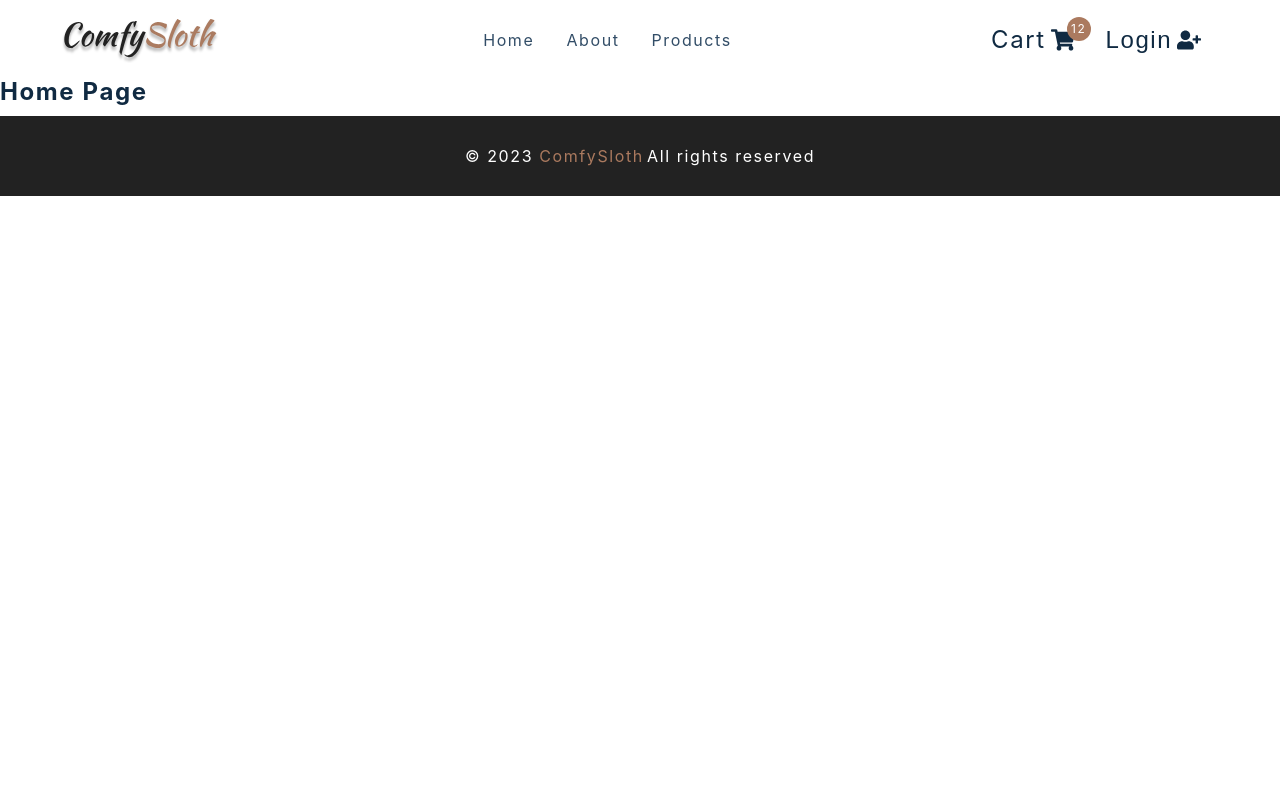
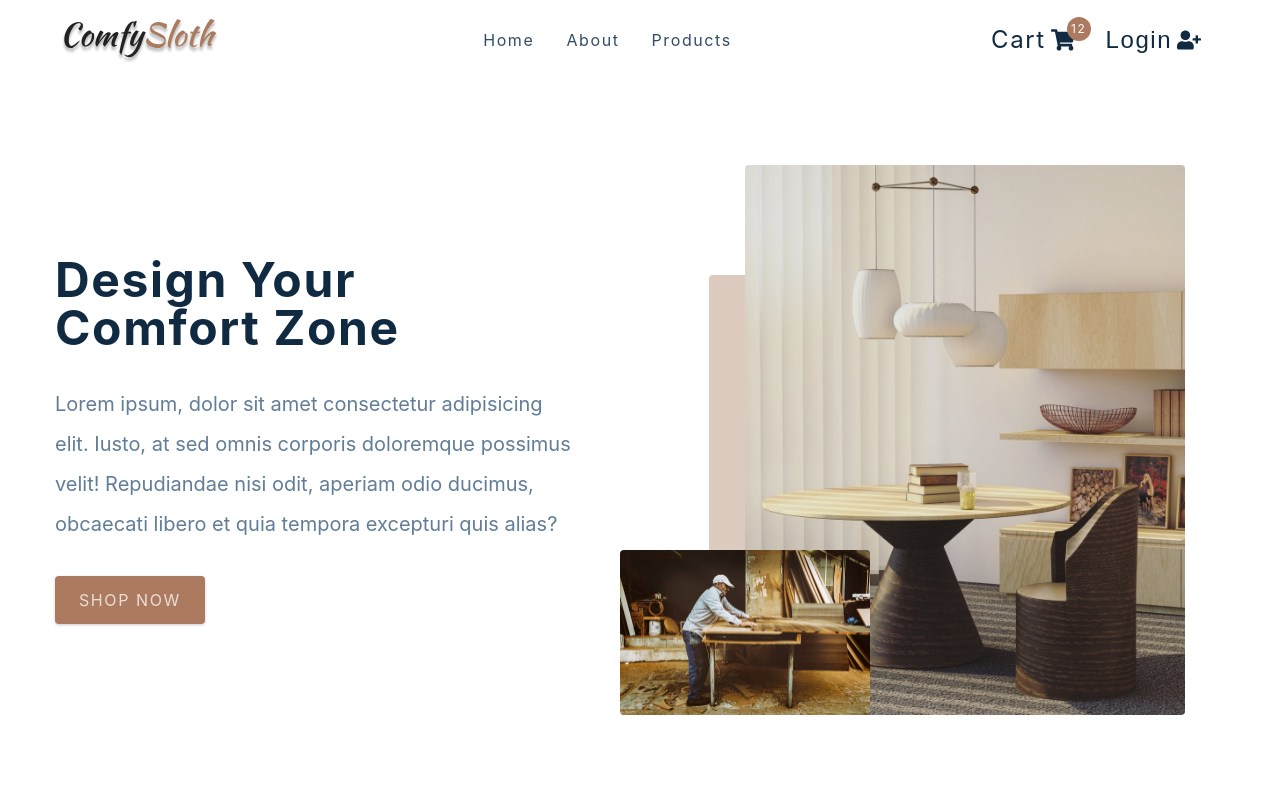
Before and after one commit to icjxdev/react-ecommerce-website, a React (Create React App) app: page / in a window 1280 px wide. Shown: the top 800 px of the page. Built offline with nearby package versions, Linux system fonts and the light colour scheme.

Commit message:
added hero section on home page

```diff
--- a/src/components/Hero.js
+++ b/src/components/Hero.js
@@ -1,12 +1,34 @@
-import React from 'react'
-import styled from 'styled-components'
-import { Link } from 'react-router-dom'
-import heroBcg from '../assets/hero-bcg.jpeg'
-import heroBcg2 from '../assets/hero-bcg-2.jpeg'
+import React from "react";
+import styled from "styled-components";
+import { Link } from "react-router-dom";
+import heroBcg from "../assets/hero-bcg.jpeg";
+import heroBcg2 from "../assets/hero-bcg-2.jpeg";
 
 const Hero = () => {
-  return <h4>hero</h4>
-}
+  return (
+    <Wrapper className="section-center">
+      <article className="content">
+        <h1>
+          design your <br />
+          comfort zone
+        </h1>
+        <p>
+          Lorem ipsum, dolor sit amet consectetur adipisicing elit. Iusto, at
+          sed omnis corporis doloremque possimus velit! Repudiandae nisi odit,
+          aperiam odio ducimus, obcaecati libero et quia tempora excepturi quis
+          alias?
+        </p>
+        <Link to="/products" className="btn hero-btn">
+          shop now
+        </Link>
+      </article>
+      <article className="img-container">
+        <img src={heroBcg} alt="nice table" className="main-img" />
+        <img src={heroBcg2} alt="person working" className="accent-img" />
+      </article>
+    </Wrapper>
+  );
+};
 
 const Wrapper = styled.section`
   min-height: 60vh;
@@ -58,7 +80,7 @@ const Wrapper = styled.section`
       border-radius: var(--radius);
     }
     .img-container::before {
-      content: '';
+      content: "";
       position: absolute;
       width: 10%;
       height: 80%;
@@ -68,6 +90,6 @@ const Wrapper = styled.section`
       border-radius: var(--radius);
     }
   }
-`
+`;
 
-export default Hero
+export default Hero;
--- a/src/pages/AboutPage.js
+++ b/src/pages/AboutPage.js
@@ -14,10 +14,16 @@ const AboutPage = () => {
             <h2>our story</h2>
             <div className="underline"></div>
             <p>
-              lorem ipsum dolor sit amet consectetur adipisicing elit. Obcaecati
-              atque ex excepturi aut sapiente possimus tempore ratione dolorum
-              id nam rem, qui, mollitia, similique quia maiores unde porro eum
-              saepe?
+              Lorem ipsum, dolor sit amet consectetur adipisicing elit. Fugiat
+              accusantium sapiente tempora sed dolore esse deserunt eaque
+              excepturi, delectus error accusamus vel eligendi, omnis beatae.
+              Quisquam, dicta. Eos quod quisquam esse recusandae vitae neque
+              dolore, obcaecati incidunt sequi blanditiis est exercitationem
+              molestiae delectus saepe odio eligendi modi porro eaque in libero
+              minus unde sapiente consectetur architecto. Ullam rerum, nemo iste
+              ex, eaque perspiciatis nisi, eum totam velit saepe sed quos
+              similique amet. Ex, voluptate accusamus nesciunt totam vitae esse
+              iste.
             </p>
           </div>
         </article>
--- a/src/pages/HomePage.js
+++ b/src/pages/HomePage.js
@@ -1,7 +1,15 @@
-import React from 'react'
-import { FeaturedProducts, Hero, Services, Contact } from '../components'
+import React from "react";
+import { FeaturedProducts, Hero, Services, Contact } from "../components";
+
 const HomePage = () => {
-  return <h4>home page</h4>
-}
+  return (
+    <main>
+      <Hero />
+      <FeaturedProducts />
+      <Services />
+      <Contact />
+    </main>
+  );
+};
 
-export default HomePage
+export default HomePage;
```
